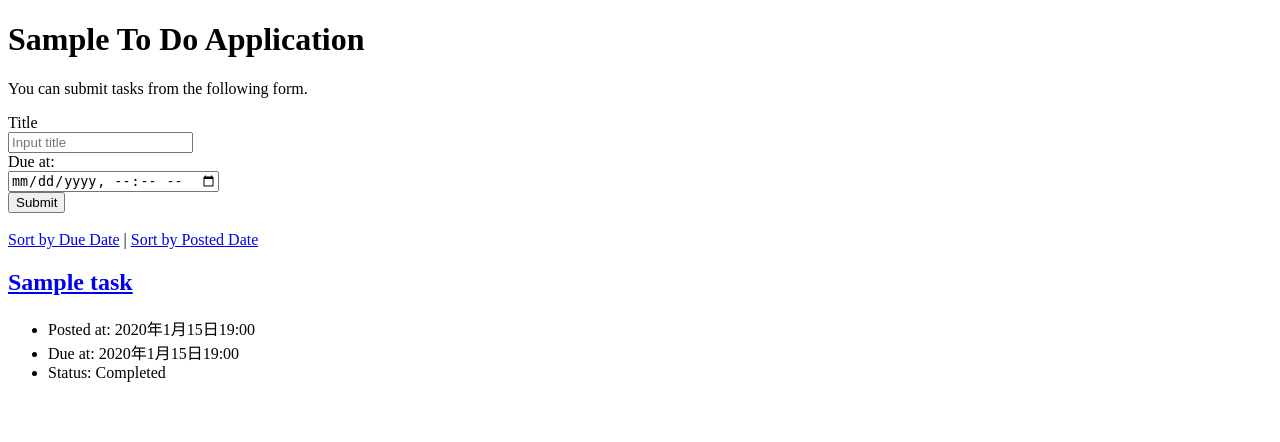
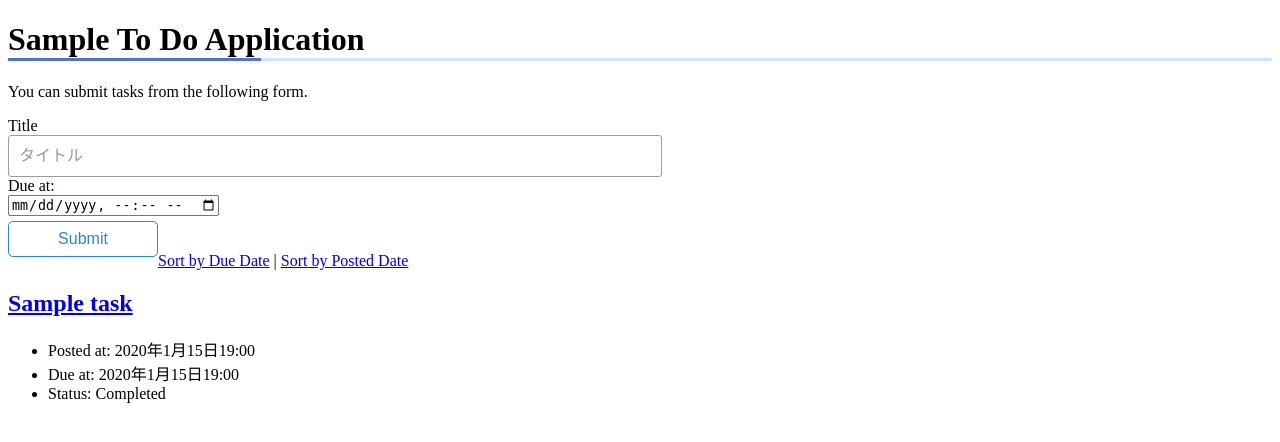
Before and after one commit to 50ki-1706/django-test-exercise, a Django app: page / in a window 1280 px wide. Shown: the top 442 px of the page. Run offline with Django 5.2, Linux system fonts and the light colour scheme; tables that the repository leaves empty hold one stand-in row (values such as "Sample post").

Commit message:
staticの設置

```diff
--- /dev/null
+++ b/todo/static/todo/style.css
@@ -0,0 +1,42 @@
+h1 {
+  border-bottom: solid 3px #cce4ff;
+  position: relative;
+}
+
+h1:after {
+  position: absolute;
+  content: " ";
+  display: block;
+  border-bottom: solid 3px #5472cd;
+  bottom: -3px;
+  width: 20%;
+}
+
+.textbox-1 {
+  width: 50%;
+  padding: 8px 10px;
+  border: 1px solid #969da3;
+  border-radius: 3px;
+  color: #333;
+  font-size: 1em;
+  line-height: 1.5;
+}
+
+.textbox-1::placeholder {
+  color: #999;
+}
+
+.button-1 {
+  display: flex;
+  justify-content: center;
+  align-items: left;
+  float: left;
+  width: 150px;
+  margin-top: 5px;
+  padding: 0.5em 2em;
+  border: 1px solid #2589d0;
+  border-radius: 5px;
+  background-color: #fff;
+  color: #2589d0;
+  font-size: 1em;
+}
--- a/todo/templates/todo/detail.html
+++ b/todo/templates/todo/detail.html
@@ -5,6 +5,7 @@
     <title>To Do Application</title>
     <meta charset="UTF-8" />
     <meta name="author" content="INIAD" />
+    <link rel="stylesheet" href="{% static 'todo/style.css' %}" />
   </head>
 
   <body>
--- a/todo/templates/todo/edit.html
+++ b/todo/templates/todo/edit.html
@@ -5,6 +5,7 @@
     <title>To Do Application</title>
     <meta charset="UTF-8" />
     <meta name="author" content="INIAD" />
+    <link rel="stylesheet" href="{% static 'todo/style.css' %}" />
   </head>
   <body>
     <h1>Edit task</h1>
--- a/todo/templates/todo/index.html
+++ b/todo/templates/todo/index.html
@@ -5,6 +5,7 @@
     <title>To Do Application</title>
     <meta charset="UTF-8" />
     <meta name="author" content="INIAD" />
+    <link rel="stylesheet" href="{% static 'todo/style.css' %}" />
   </head>
 
   <body>
@@ -14,16 +15,22 @@
       {% csrf_token %}
       <div>
         <label for="titleInput">Title</label><br />
-        <input id="titleInput" name="title" type="text" placeholder="Input title" />
+        <input
+          id="titleInput"
+          type="text"
+          placeholder="タイトル"
+          class="textbox-1"
+        />
       </div>
       <div>
         <label for="dueInput">Due at:</label><br />
         <input id="dueInput" name="due_at" type="datetime-local" />
       </div>
       <div>
-        <button type="submit">Submit</button>
+        <button type="submit" class="button-1">Submit</button>
       </div>
     </form>
+    <br />
     <br />
 
     <div>
```
